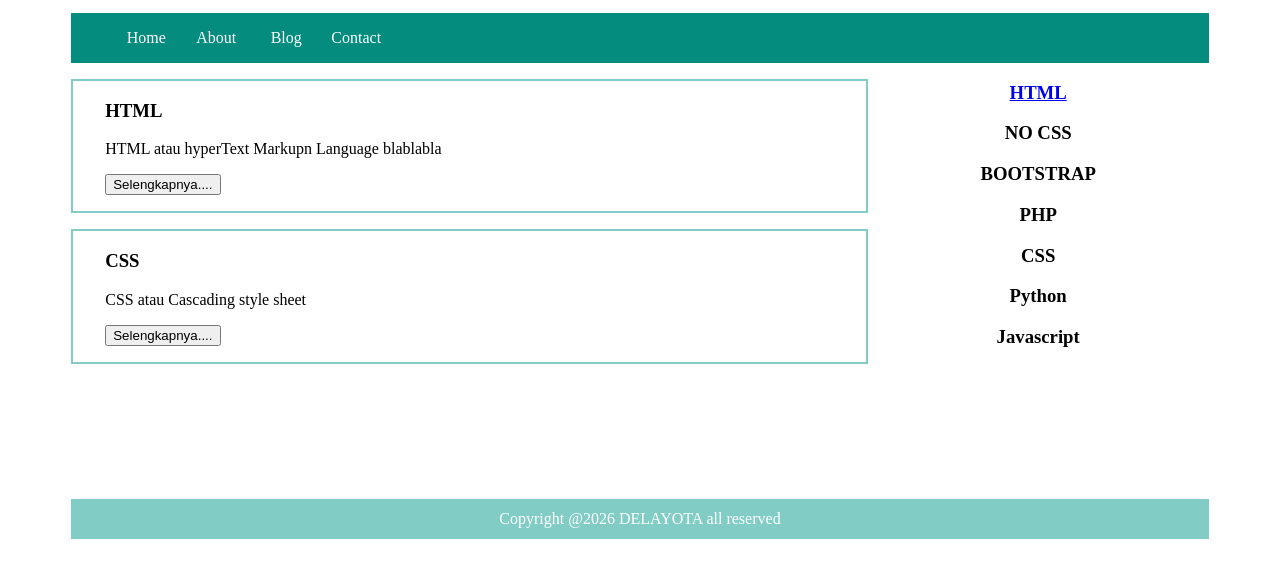
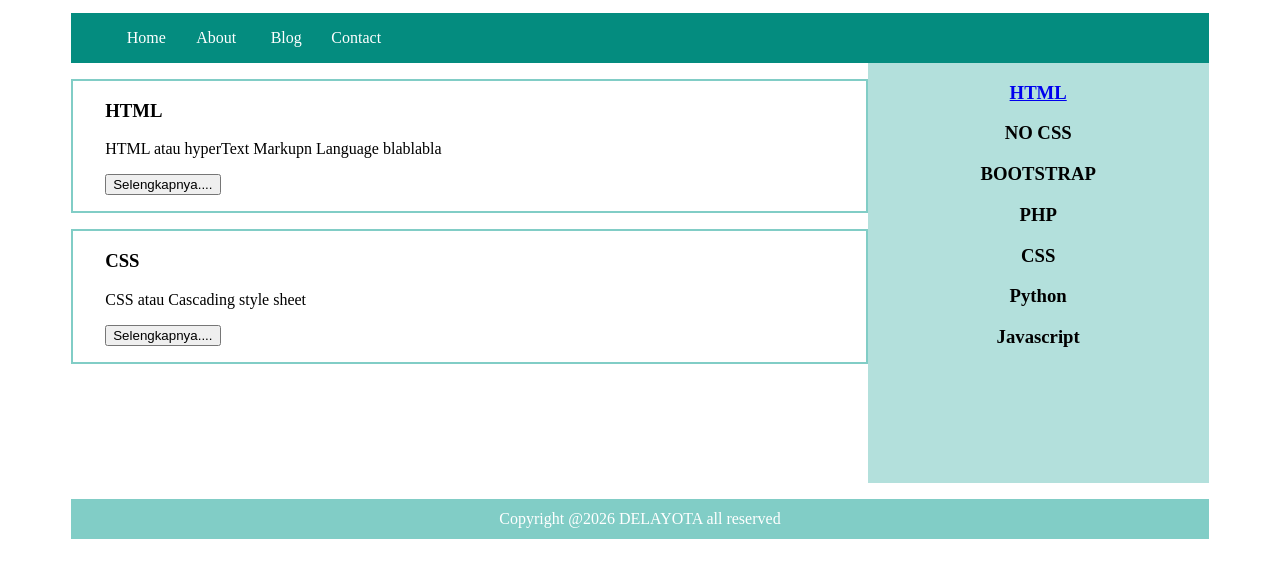
Before and after one commit to improblematicle/zafidelayota, a plain HTML site: page index.html in a window 1280 px wide. Shown: the part 143-720 px from the top of the page. Drawn offline with Linux system fonts and the light colour scheme.

Commit message:
Update style.css

```diff
--- a/style.css
+++ b/style.css
@@ -18,8 +18,7 @@
    margin:auto;
    height:420px;
    padding:0.1px;
-   background: #FFF
-   color:#333
+   background: #b3e0dc
 }
 .border{
    border:2px solid #81cdc6;
```
